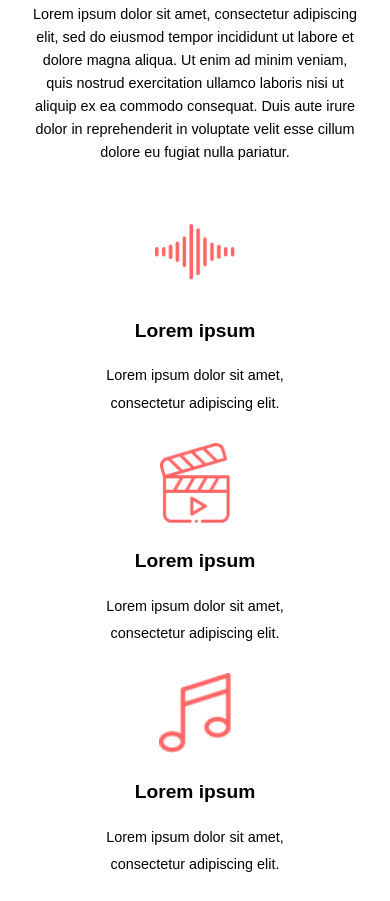
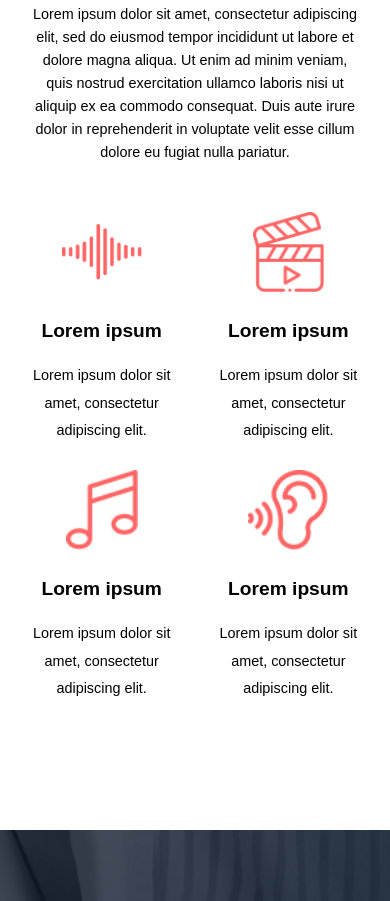
Before and after one commit to Ogo43/alx_html_css, a plain HTML site: page headphones/0-index.html in a window 390 px wide. Shown: the part 1059-1960 px from the top of the page. Drawn offline with Linux system fonts and the light colour scheme.

```diff
--- a/headphones/0-styles.css
+++ b/headphones/0-styles.css
@@ -321,3 +321,11 @@ footer p {
     text-align: center;
   }
 }
+
+@media (max-width: 768px) {
+  .what-we-do-cards div,
+  .results-wrapper {
+    flex: 1 1 45%; /* roughly half the container width */
+    max-width: 45%;
+  }
+}
```
